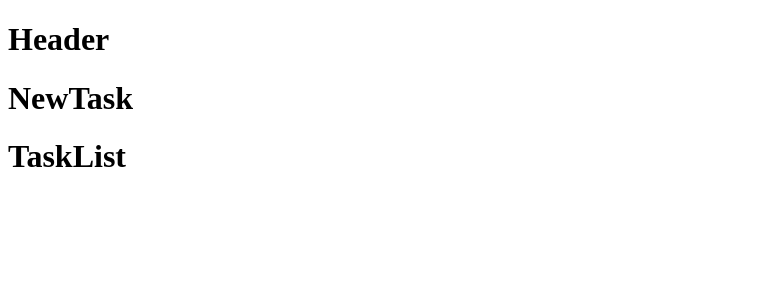
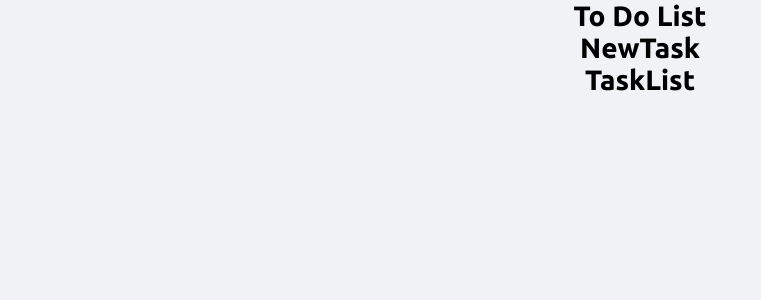
Before and after one commit to DevMiguell/to-do-list, a React (Create React App) app: page / in a window 1280 px wide. Shown: the top 300 px of the page, without its empty margins (0-761 px from the left). Built offline with nearby package versions, Linux system fonts and the light colour scheme.

Commit message:
Configurando Projeto

```diff
--- a/public/index.html
+++ b/public/index.html
@@ -1,43 +1,19 @@
 <!DOCTYPE html>
-<html lang="en">
+<html lang="pt-BR">
+
 <head>
+  <link rel="preconnect" href="https://fonts.gstatic.com">
   <meta charset="utf-8" />
   <link rel="icon" href="%PUBLIC_URL%/favicon.ico" />
   <meta name="viewport" content="width=device-width, initial-scale=1" />
-    <meta name="theme-color" content="#000000" />
-    <meta
-      name="description"
-      content="Web site created using create-react-app"
-    />
-    <link rel="apple-touch-icon" href="%PUBLIC_URL%/logo192.png" />
-    <!--
-      manifest.json provides metadata used when your web app is installed on a
-      user's mobile device or desktop. See https://developers.google.com/web/fundamentals/web-app-manifest/
-    -->
-    <link rel="manifest" href="%PUBLIC_URL%/manifest.json" />
-    <!--
-      Notice the use of %PUBLIC_URL% in the tags above.
-      It will be replaced with the URL of the `public` folder during the build.
-      Only files inside the `public` folder can be referenced from the HTML.
+  <title>To do List</title>
+  <link rel="stylesheet"
+    href="https://fonts.googleapis.com/css2?family=Ubuntu:wght@400;500;700&display=swap">
+</head>
 
-      Unlike "/favicon.ico" or "favicon.ico", "%PUBLIC_URL%/favicon.ico" will
-      work correctly both with client-side routing and a non-root public URL.
-      Learn how to configure a non-root public URL by running `npm run build`.
-    -->
-    <title>React App</title>
-  </head>
 <body>
   <noscript>You need to enable JavaScript to run this app.</noscript>
   <div id="root"></div>
-    <!--
-      This HTML file is a template.
-      If you open it directly in the browser, you will see an empty page.
+</body>
 
-      You can add webfonts, meta tags, or analytics to this file.
-      The build step will place the bundled scripts into the <body> tag.
-
-      To begin the development, run `npm start` or `yarn start`.
-      To create a production bundle, use `npm run build` or `yarn build`.
-    -->
-  </body>
 </html>
--- a/src/App.js
+++ b/src/App.js
@@ -1,11 +1,11 @@
 import Home from './Home'
-//import { Global } from './Styles/Global'
+import { Global } from './Styles/Global'
 
 function App() {
   return (
    <>
       <Home />
-      {/* <Global /> */}
+      <Global />
    </>
   )
 }
--- a/src/Home/index.js
+++ b/src/Home/index.js
@@ -1,14 +1,16 @@
 import Header from '../components/Header'
 import NewTask from '../components/NewTask'
 import TaskList from '../components/TaskList'
-//import { ContainerGlobal } from './styles'
+import { ContainerGlobal } from './styles'
 
 function Home() {
   return (
     <>
-      <Header />
-      <NewTask />
-      <TaskList />
+      <ContainerGlobal>
+        <Header />
+        <NewTask />
+        <TaskList />
+      </ContainerGlobal>
     </>
   )
 }
--- a/src/Home/styles.js
+++ b/src/Home/styles.js
@@ -0,0 +1,8 @@
+import styled from 'styled-components'
+
+
+export const ContainerGlobal = styled.main`
+  width: min(90vw, 800px);
+  margin: 0 auto;
+  text-align:center;
+`
--- a/src/Styles/Global.js
+++ b/src/Styles/Global.js
@@ -0,0 +1,24 @@
+import { createGlobalStyle } from 'styled-components'
+
+export const Global = createGlobalStyle`
+  * {
+    margin: 0;
+    padding: 0;
+    box-sizing: border-box;
+  }
+
+  body {
+    background-color: #f0f2f5;
+    font-family: 'Ubuntu', sans-serif;
+  }
+
+  html {
+    font-size: 93.75%;
+  }
+
+  @media (min-width: 800px) {
+    html {
+      font-size: 87.5%;
+    }
+  }
+`
--- a/src/components/Header/index.js
+++ b/src/components/Header/index.js
@@ -2,7 +2,7 @@
 
 function Header() {
   return (
-    <h1>Header</h1>
+    <h1>To Do List</h1>
   )
 }
 
```
Lines whose indentation alone changed are shown as unchanged.
